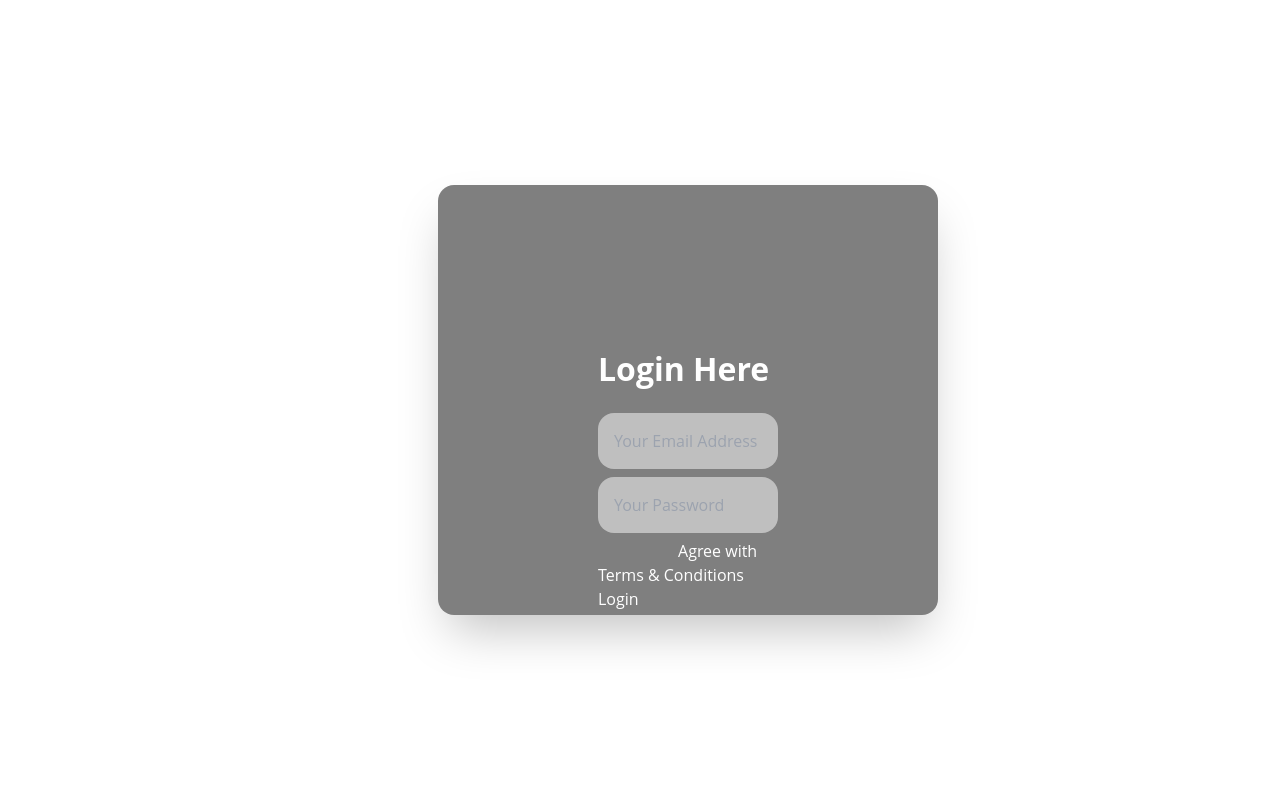
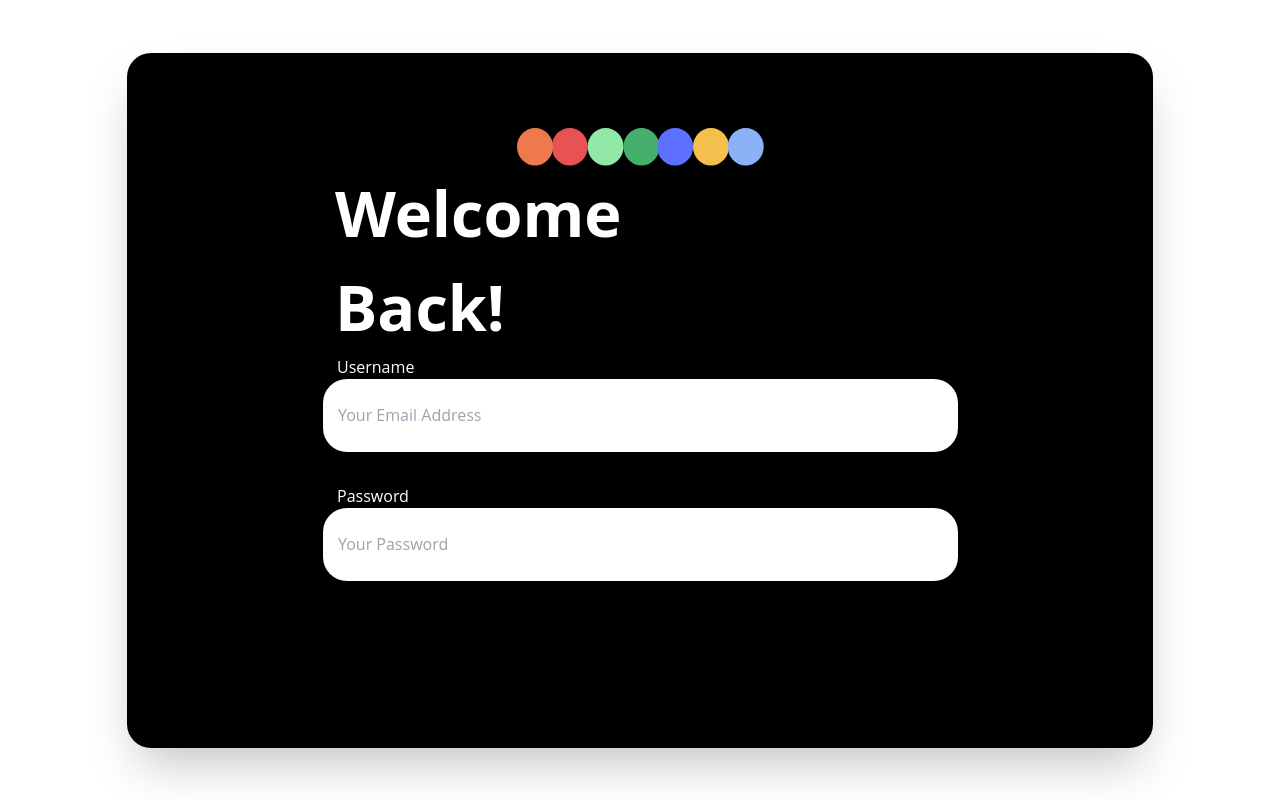
Before and after one commit to TheForeverOptimist/thera-ai, a React (Create React App) app: page / in a window 1280 px wide. Built offline with nearby package versions, Linux system fonts and the light colour scheme.

Commit message:
login page added

```diff
--- a/src/components/Login.jsx
+++ b/src/components/Login.jsx
@@ -1,63 +1,75 @@
-import React, { useState } from 'react';
-import axios from 'axios';
-import './Login.css';
-import { useNavigate } from 'react-router-dom';
-import Mirror from '../images/mirror_ai.png';
+import React, { useState } from "react";
+import axios from "axios";
+import "./Login.css";
+import { useNavigate } from "react-router-dom";
+import circlesImage from "../images/multiplecircles.svg";
+import loginBg from "../images/loginbg.png";
 
 const Login = () => {
-  const [email, setEmail] = useState('');
-  const [password, setPassword] = useState('');
-  const [message, setMessage] = useState('');
-  const [user_id, setUserId] = useState('');
+  const [email, setEmail] = useState("");
+  const [password, setPassword] = useState("");
+  const [message, setMessage] = useState("");
+  const [user_id, setUserId] = useState("");
 
-  const navigate= useNavigate();
+  const navigate = useNavigate();
 
   const handleLogin = async () => {
     try {
-      const response = await axios.post('https://therabot-backend-7c8e6dea9208.herokuapp.com/login', { email, password });
+      const response = await axios.post(
+        "https://therabot-backend-7c8e6dea9208.herokuapp.com/login",
+        { email, password }
+      );
       const { message, user_id } = response.data;
       setMessage(message);
       setUserId(user_id);
-      console.log("Login successful!")
-      localStorage.setItem('user_id', user_id);
-      navigate('/home');
+      console.log("Login successful!");
+      localStorage.setItem("user_id", user_id);
+      navigate("/home");
     } catch (error) {
       // Handle error
       console.error(error);
-      setMessage('Login failed');
+      setMessage("Login failed");
     }
   };
 
   return (
-    <div className="bg-black bg-opacity-50 m-auto p-40 rounded-2xl shadow-2xl absolute top-0 left-24 right-0 bottom-0 w-[500px] h-[430px]">
-      <div className="fixed inset-0 z-[-1] block bg-cover bg-no-repeat"></div>
-      <div className="flex flex-col items-start text-[32px] my-div mt-auto font-bold pb-4 text-center">
-        Login Here
+    <div className="app">
+      <div className="bg-black m-auto rounded-3xl shadow-2xl absolute top-0 left-0 right-0 bottom-0 w-[1026px] h-[695px]">
+        <div className="mt-[75px] ml-[390px]">
+          <img src={circlesImage} alt="circles" />
         </div>
+        <div className="flex flex-col text-[63px] mt-0 ml-[208px] font-bold">
+          <div>Welcome</div>
+          <div>Back!</div>
+        </div>
+        <div className="gap-y-[15px] ml-[210px] font-[18px]">Username</div>
         <input
-        className="my-1 p-4 border-none rounded-2xl w-full text-[16px]"
+          className="w-[635px] h-[73px] rounded-3xl ml-[196px] bg-white"
           type="text"
           placeholder="Your Email Address"
           value={email}
           onChange={(e) => setEmail(e.target.value)}
         />
+        <div className="mt-8 ml-[210px] font-[18px]">Password</div>
         <input
-        className="my-1 p-4 border-none rounded-2xl w-full text-[16px]"
+          className="w-[635px] h-[73px] rounded-3xl ml-[196px] bg-white"
           type="password"
           placeholder="Your Password"
           value={password}
           onChange={(e) => setPassword(e.target.value)}
         />
-      <input className="hidden" type="checkbox" id="terms" />
-      <label
-        className="inline-block relative ml-5 mr-10 top-5 w-[20px] h-[20px] cursor-pointer"
-        htmlFor="terms"
-      ></label>
-      <span>
-        Agree with <a href="https://elevate.app">Terms & Conditions</a>
-      </span>
-      <button onClick={handleLogin}>Login</button>
       </div>
+    </div>
+
+    // <input className="hidden" type="checkbox" id="terms" />
+    // <label
+    //   className="inline-block relative ml-5 mr-10 top-5 w-[20px] h-[20px] cursor-pointer"
+    //   htmlFor="terms"
+    // ></label>
+    // <span>
+    //   Agree with <a href="https://elevate.app">Terms & Conditions</a>
+    // </span>
+    // <button onClick={handleLogin}>Login</button>
   );
 };
 
```
Also changed, not shown: src/images/loginbg.png (added), src/images/multiplecircles.svg (added). Lines whose indentation alone changed are shown as unchanged.
